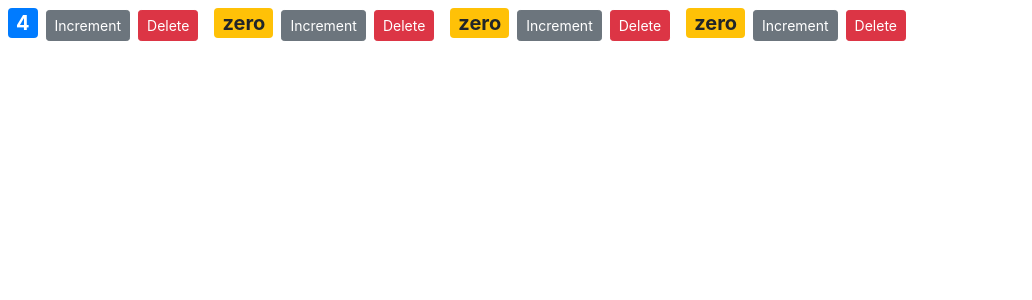
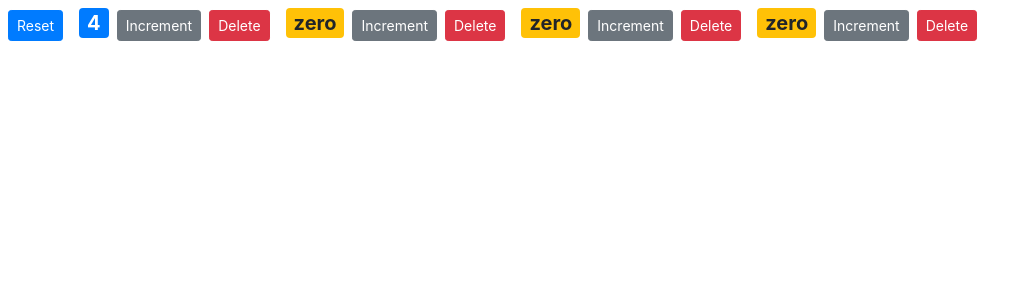
Before and after one commit to nichols20/react-counter-app, a React (Create React App) app: page / in a window 1280 px wide. Shown: the top 300 px of the page, without its empty margins (0-1032 px from the left). Built offline with nearby package versions, Linux system fonts and the light colour scheme.

Commit message:
made 1 src of truth, reset btn new increment funct

```diff
--- a/src/components/counter.jsx
+++ b/src/components/counter.jsx
@@ -1,10 +1,10 @@
 import React, { Component } from 'react';
 
 class Counter extends Component {
-    state = {
-        value: this.props.counter.value
-    };
-
+    //Deleted state because their was no single source of truth for a reset button to be operable
+    //this counter component has now transformed into a controlled component which is a component
+    //that doesn't contain a local state, receives all its data through props then if need be
+    //raises events to change received data, Parent component handles those events.
     styles = {
         fontSize: 20,
         fontWeight: 'bold'
@@ -17,7 +17,7 @@
           <span style = {this.styles} className= {this.counterClassName()}>
             {this.formatCount()}
           </span>
-          <button  onClick = {this.addCount}className= 'btn btn-secondary btn-sm'>Increment</button>
+          <button  onClick = {() => this.props.onIncrement(this.props.counter)}className= 'btn btn-secondary btn-sm'>Increment</button>
           <button  onClick = {() => this.props.onDelete(this.props.counter.id)} className= 'btn btn-danger btn-sm m-2'>Delete</button>
         </React.Fragment>
         );
@@ -27,17 +27,13 @@
     }
 
     formatCount(){
-        const { value }  = this.state;
+        const { value }  = this.props.counter;
         return value === 0 ? 'zero' : value;
-    }
-
-    addCount = () => {
-        this.setState({value: this.state.value + 1})
     }
 
     counterClassName(){
         let className = 'badge m-2 badge-'
-        className += (this.state.value === 0) ? 'warning' : 'primary'
+        className += (this.props.counter.value === 0) ? 'warning' : 'primary'
         return className
     }
 }
--- a/src/components/counters.jsx
+++ b/src/components/counters.jsx
@@ -11,6 +11,23 @@
         ]
      }
 
+     //because we deleted the state object in the counters component we have now have a single source of truth this allows us to change the value
+     //of counters to 0 as shown in handleReset were as before the values would have been overriden by the child state excluding handleIncrement.
+     //now that we have removed the child state we must now reitterate the handleIncrement method.
+     //handleIncrement takes the counter object selected as it's argument.
+     handleIncrement = counter => {
+         // we then define a counters variable to equal the current array in the state object using the rest opperator
+        const counters = [...this.state.counters]
+        //Defined index and have it equal the index of where we can find the counter object that was passed in the function argument
+        const index = counters.indexOf(counter)
+        //we then have counters[whatever index selected] = the id and values of the object selected
+        counters[index] = {...counter}
+        //then increment the value of that object by 1
+        counters[index].value++
+        //finally we dynamically set the state object to the new counters array
+        this.setState({counters})
+     }
+
      //This function takes the counterId value then defines a counter object that returns an array that is filtered only excluding the object
      //that equals the same Id that is passed in the function argument. We then dynamically set the state in this function to have the
      //counter array = the new counters array passed.
@@ -20,11 +37,27 @@
         this.setState({counters})
      }
 
+     //Created reset method so that when clicked will reset all the values of the counters back to 0
+     handleReset = () => {
+         //mapped all counter objects to c then passed function that changes the value of all objects to 0 then returns that object
+         const counters = this.state.counters.map(c => {
+             c.value = 0
+             return c
+            })
+         this.setState({counters})
+     }
+
     render() {
         return (
          <div>
+            <button onClick={this.handleReset} className="btn btn-primary btn-sm m-2">Reset</button>
             {this.state.counters.map(counter =>
-            <Counter key = {counter.id} onDelete={this.handleDelete} counter={counter}/>)}
+            <Counter
+             key = {counter.id}
+             onIncrement = {this.handleIncrement}
+             onDelete={this.handleDelete}
+             counter={counter}
+            />)}
         </div> );
         //defined an onDelete arguement so the handleDelete function could be accessible in the counter component
     }
```
